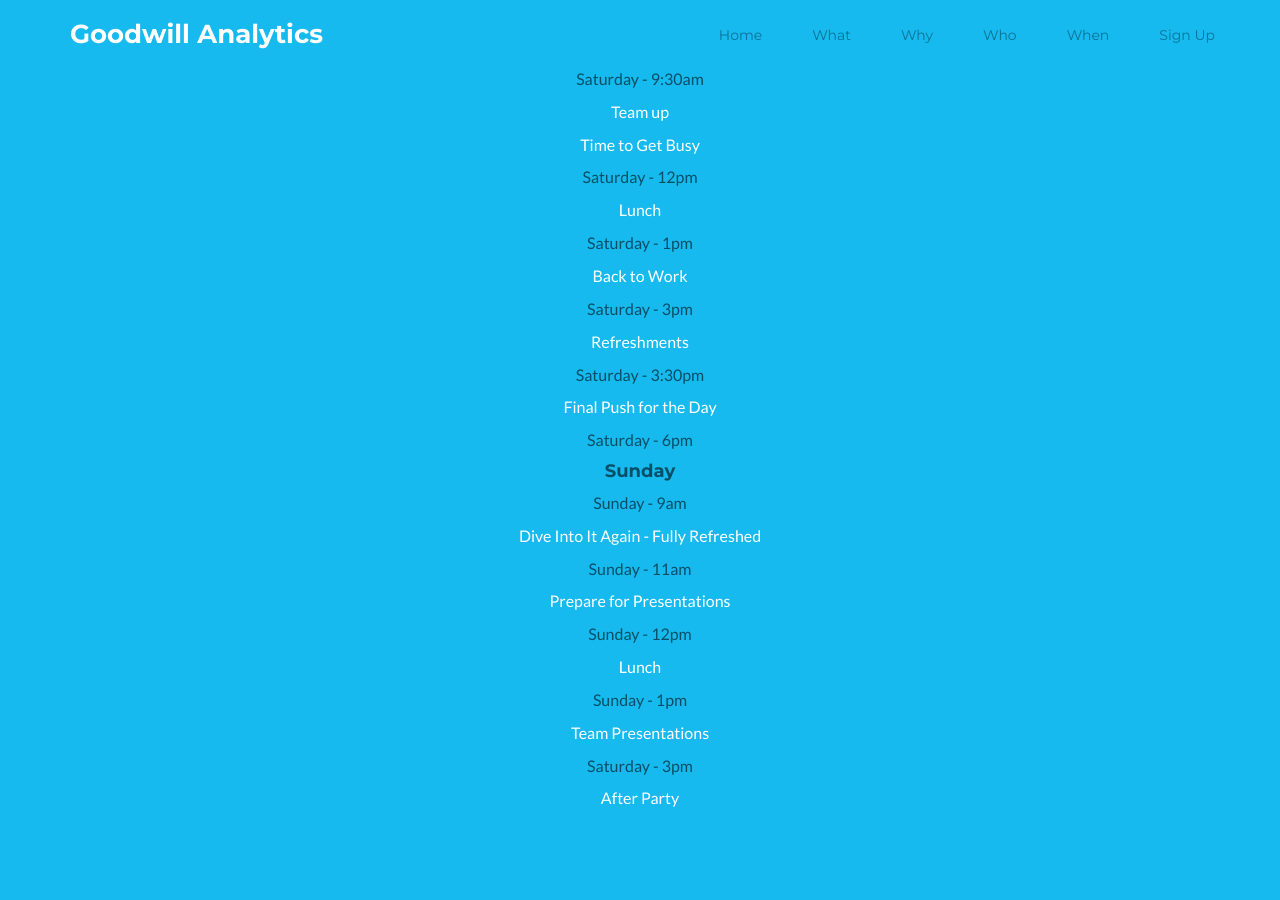
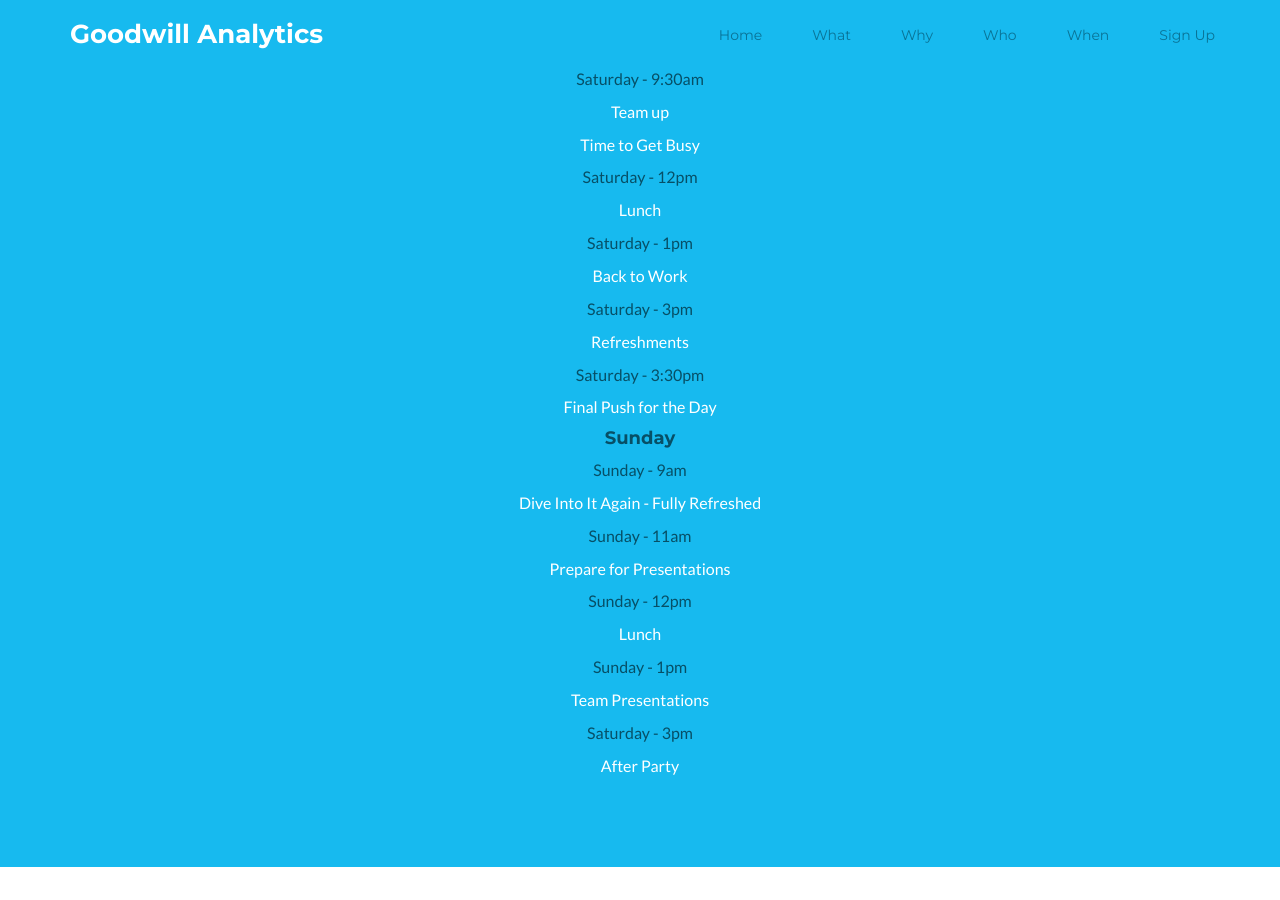
Before and after one commit to goodwillanalytics/goodwillanalytics.github.io, a Jekyll site: the page built from index.html, in a window 1280 px wide and 900 px high, scrolled down 4286 px. Built offline with Jekyll 4.4.1, drawn with Linux system fonts in a browser that asks for light colours; after the commit the page ends 5153 px from its top, so only the background shows below that.

Commit message:
style changes

```diff
--- a/_includes/when.html
+++ b/_includes/when.html
@@ -12,7 +12,7 @@
 		<p class="text-highlight">Friday 26 - 6:30pm</p>
 		<p class="text-center">Event Introduction</p>
 		<p class="text-center">NPO Introduction / Brief</p>
-		<p/>
+		<p> </p>
 		<h4 class="text-highlight text-center">Saturday</h4>
 		<p class="text-highlight">Saturday - 9am</p>
 		<p class="text-center">NPO Presentations</p>
@@ -27,8 +27,7 @@
 		<p class="text-center">Refreshments</p>
 		<p class="text-highlight">Saturday - 3:30pm</p>
 		<p class="text-center">Final Push for the Day</p>
-		<p class="text-highlight">Saturday - 6pm</p>
-		<p/>
+		<p> </p>
 		<h4 class="text-highlight text-center">Sunday</h4>
 		<p class="text-highlight">Sunday - 9am</p>
 		<p class="text-center">Dive Into It Again - Fully Refreshed</p>
```
